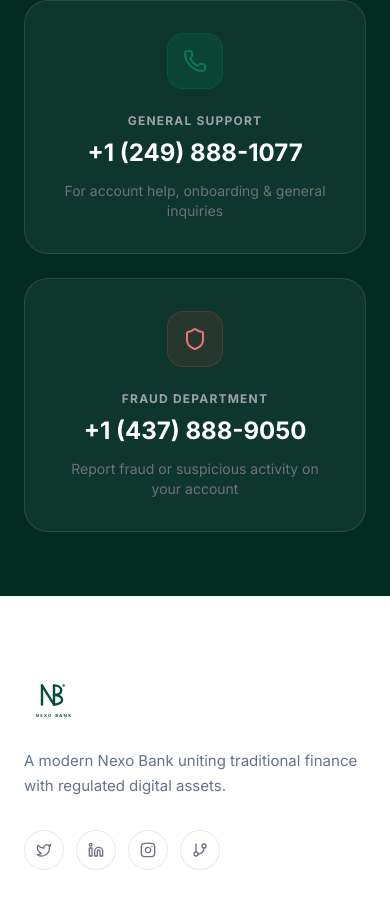
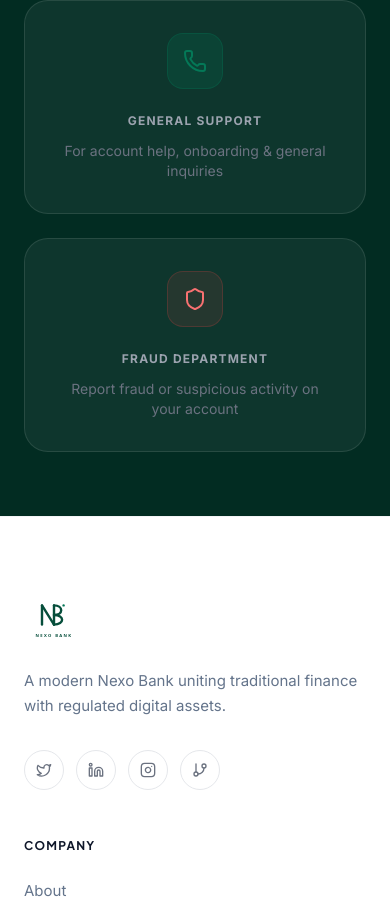
Before and after one commit to FluxtonX/nexo-bank-client, a Next.js app: page / in a window 390 px wide. Shown: the part 7606-8525 px from the top of the page. Built offline with nearby package versions, Linux system fonts and the light colour scheme; no server answers; the database is empty.

Commit message:
remove phone numbers

```diff
--- a/src/components/ContactSection.tsx
+++ b/src/components/ContactSection.tsx
@@ -25,12 +25,6 @@
             <p className="text-xs uppercase tracking-widest font-bold text-gray-400 mb-2">
               General Support
             </p>
-            <a
-              href="tel:+12498881077"
-              className="text-2xl md:text-3xl font-bold text-white hover:text-accent-gold transition-colors"
-            >
-              +1 (249) 888-1077
-            </a>
             <p className="mt-3 text-sm text-gray-500">
               For account help, onboarding & general inquiries
             </p>
@@ -44,12 +38,6 @@
             <p className="text-xs uppercase tracking-widest font-bold text-gray-400 mb-2">
               Fraud Department
             </p>
-            <a
-              href="tel:+14378889050"
-              className="text-2xl md:text-3xl font-bold text-white hover:text-red-400 transition-colors"
-            >
-              +1 (437) 888-9050
-            </a>
             <p className="mt-3 text-sm text-gray-500">
               Report fraud or suspicious activity on your account
             </p>
```
Also changed, not shown: 1 other file (tests, documents, lock files or other folders).
